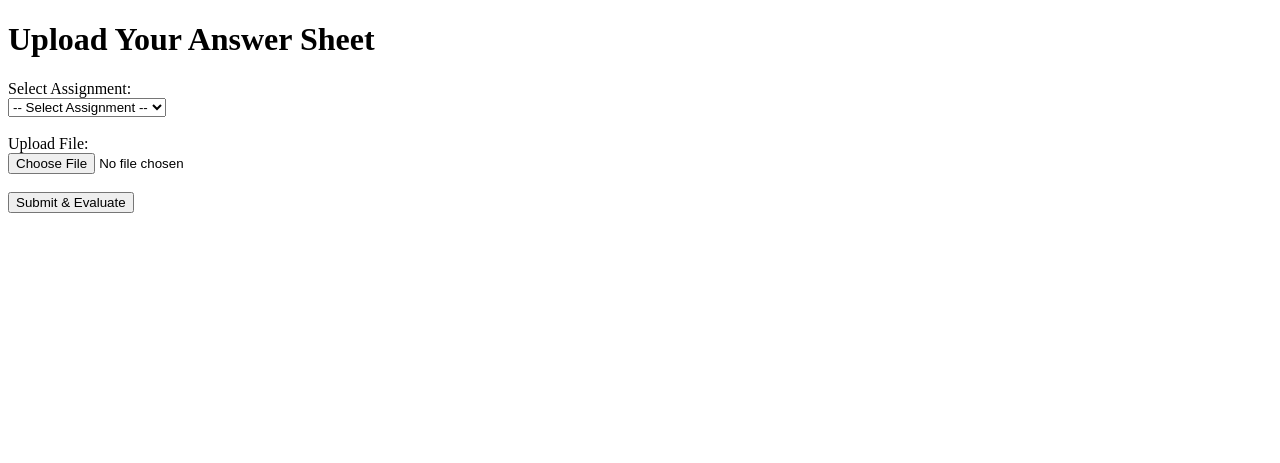
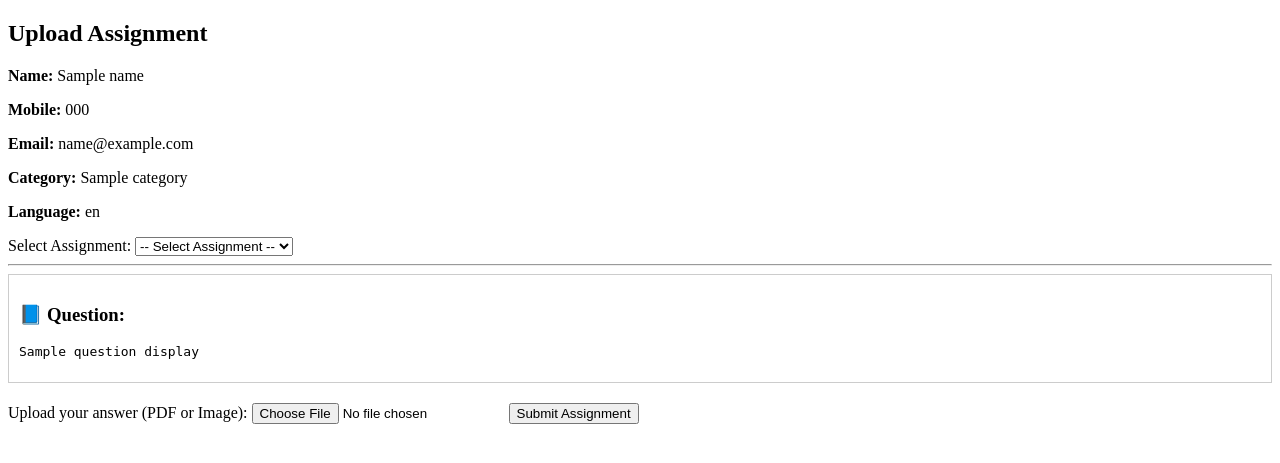
Before and after one commit to RohitGSP/descriptive-assignment-webapp, a Flask app: template templates/upload.html in a window 1280 px wide. Shown: the top 463 px of the page. Run offline with Flask 3, Linux system fonts and the light colour scheme; the template is opened without the code that fills it: most values are stand-ins (such as "Sample title", 1, 10 or a date in 2020).

Commit message:
Update upload.html

```diff
--- a/templates/upload.html
+++ b/templates/upload.html
@@ -1,36 +1,61 @@
-<!doctype html>
+<!DOCTYPE html>
 <html>
 <head>
-    <meta charset="utf-8">
-    <title>Upload Answer Sheet</title>
+    <title>Upload Assignment</title>
 </head>
 <body>
+    <h2>Upload Assignment</h2>
 
-<h1>Upload Your Answer Sheet</h1>
+    <p><b>Name:</b> {{ name }}</p>
+    <p><b>Mobile:</b> {{ mobile }}</p>
+    <p><b>Email:</b> {{ email }}</p>
+    <p><b>Category:</b> {{ category }}</p>
+    <p><b>Language:</b> {{ language }}</p>
 
-<form method="post" action="/submit" enctype="multipart/form-data">
-
+    <!-- STEP 1: Assignment selection form -->
+    <form method="POST" action="{{ url_for('index') }}">
+        <!-- Keep user details so we can reuse them -->
         <input type="hidden" name="name" value="{{ name }}">
         <input type="hidden" name="mobile" value="{{ mobile }}">
         <input type="hidden" name="email" value="{{ email }}">
         <input type="hidden" name="category" value="{{ category }}">
         <input type="hidden" name="language" value="{{ language }}">
 
-    <label>Select Assignment:</label><br>
-    <select name="assignment" required>
+        <label for="assignment_select">Select Assignment:</label>
+        <select name="assignment_select" id="assignment_select" onchange="this.form.submit()">
             <option value="">-- Select Assignment --</option>
             {% for a in assignments %}
-        <option value="{{ a }}">{{ a }}</option>
+            <option value="{{ a }}" {% if selected_assignment == a %}selected{% endif %}>{{ a }}</option>
             {% endfor %}
         </select>
-    <br><br>
-
-    <label>Upload File:</label><br>
-    <input type="file" name="file" accept=".pdf,image/*" required><br><br>
-
-    <button type="submit">Submit & Evaluate</button>
-
     </form>
 
+    <hr>
+
+    <!-- STEP 2: Show question after assignment selected -->
+    {% if question_display %}
+    <div style="border:1px solid #ccc; padding:10px; margin-bottom:20px;">
+        <h3>📘 Question:</h3>
+        <pre style="white-space:pre-wrap;">{{ question_display }}</pre>
+    </div>
+    {% endif %}
+
+    <!-- STEP 3: Show upload form only after assignment is chosen -->
+    {% if selected_assignment %}
+    <form action="{{ url_for('submit_assignment') }}" method="POST" enctype="multipart/form-data">
+        <!-- Pass all required data to /submit -->
+        <input type="hidden" name="name" value="{{ name }}">
+        <input type="hidden" name="mobile" value="{{ mobile }}">
+        <input type="hidden" name="email" value="{{ email }}">
+        <input type="hidden" name="category" value="{{ category }}">
+        <input type="hidden" name="language" value="{{ language }}">
+        <input type="hidden" name="assignment" value="{{ selected_assignment }}">
+
+        <label for="file">Upload your answer (PDF or Image):</label>
+        <input type="file" name="file" id="file" required>
+
+        <button type="submit">Submit Assignment</button>
+    </form>
+    {% endif %}
 </body>
 </html>
```
Lines whose indentation alone changed are shown as unchanged.
